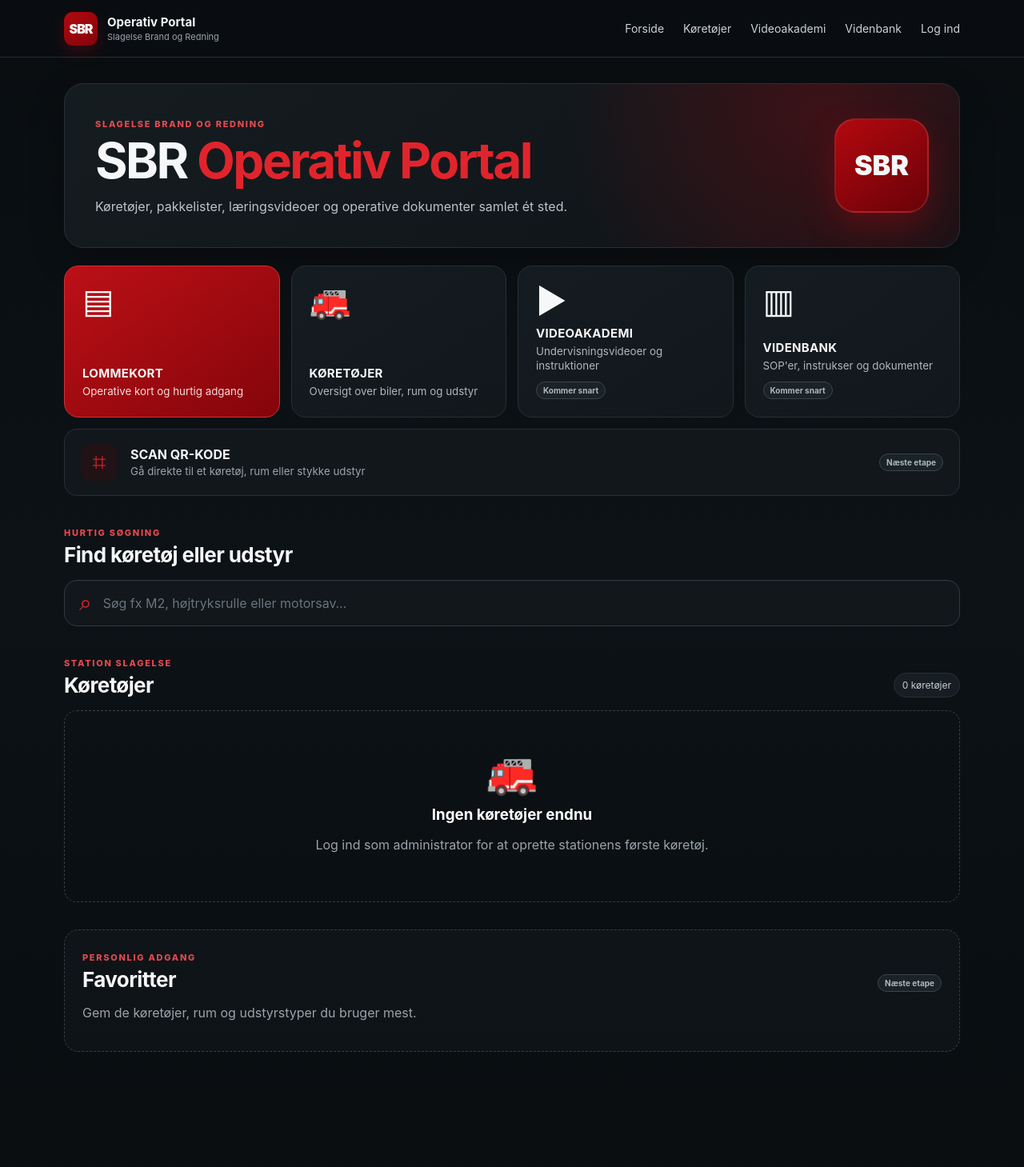
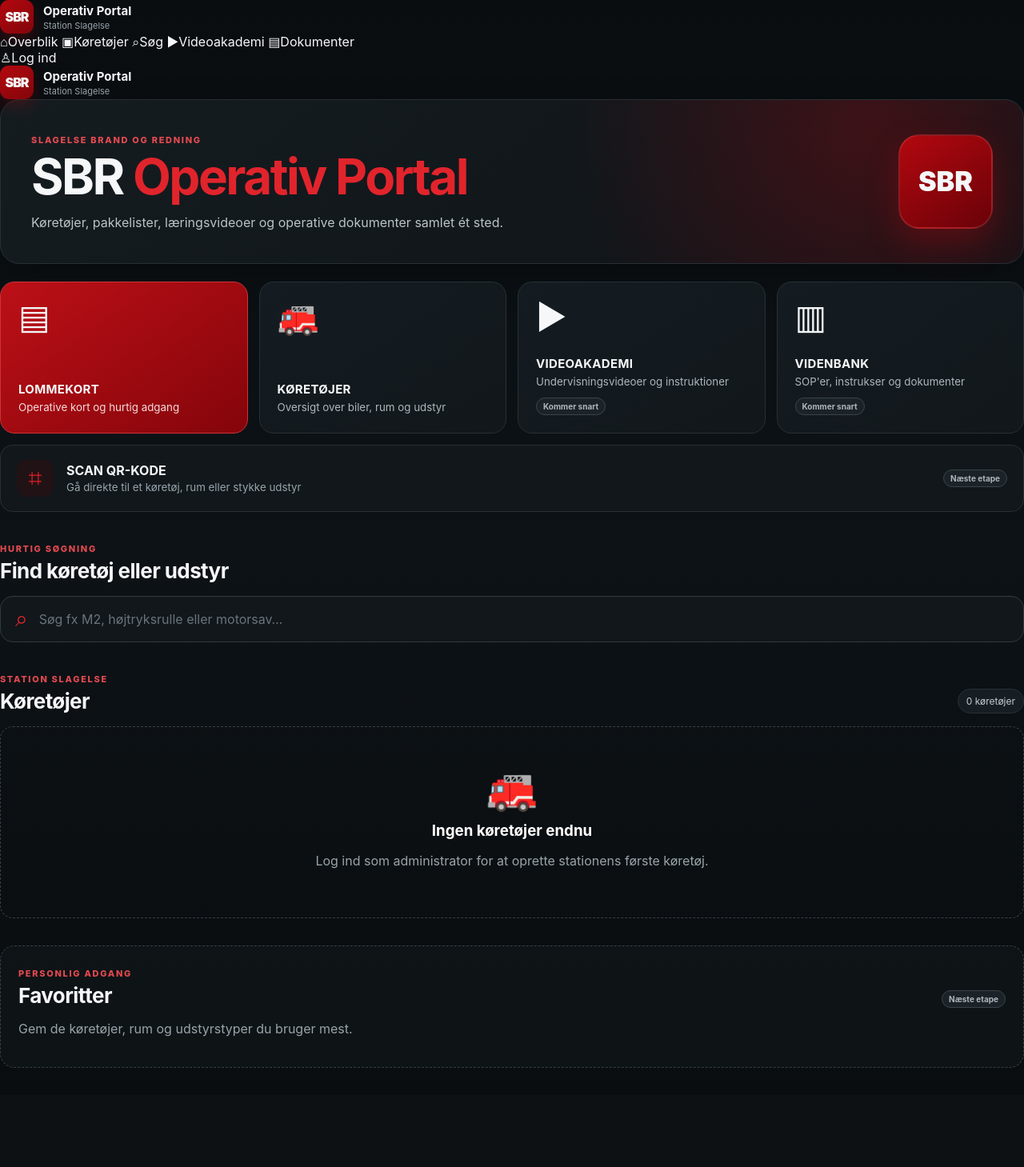
Before and after one commit to flr45/Pakkeliste_SBR, a FastAPI app: page / in a window 1280 px wide. Shown: the whole page at 80% size. After the commit the page ends 1335 px from the top, so only its background shows below. Run offline with FastAPI, Linux system fonts and the light colour scheme; data that the repository does not hold is empty.

Commit message:
Replace landing navigation with app shell

```diff
--- a/templates/base.html
+++ b/templates/base.html
@@ -3,36 +3,57 @@
 <head>
   <meta charset="utf-8">
   <meta name="viewport" content="width=device-width, initial-scale=1, viewport-fit=cover">
-  <meta name="theme-color" content="#a8070d">
+  <meta name="theme-color" content="#111416">
   <title>{% block title %}SBR Operativ Portal{% endblock %}</title>
   <link rel="stylesheet" href="/static/app.css">
   <script defer src="/static/app.js"></script>
 </head>
-<body>
-<header class="topbar">
-  <a class="brand" href="/" aria-label="SBR Operativ Portal">
+<body data-page="{{ page|default('') }}">
+<div class="app-shell">
+  <aside class="sidebar">
+    <a class="brand" href="/">
       <span class="brand-mark">SBR</span>
-    <span><strong>Operativ Portal</strong><small>Slagelse Brand og Redning</small></span>
+      <span class="brand-copy"><strong>Operativ Portal</strong><small>Station Slagelse</small></span>
     </a>
-  <nav class="desktop-nav" aria-label="Hovedmenu">
-    <a href="/">Forside</a>
-    <a href="/#koeretoejer">Køretøjer</a>
-    <a href="/#videoakademi">Videoakademi</a>
-    <a href="/#videnbank">Videnbank</a>
-    {% if logged %}<a href="/upload">Administration</a><a href="/logout">Log ud</a>{% else %}<a href="/login">Log ind</a>{% endif %}
+
+    <nav class="side-nav" aria-label="Hovedmenu">
+      <a href="/" class="{% if page == 'home' %}active{% endif %}"><span>⌂</span>Overblik</a>
+      <a href="/vehicles" class="{% if page == 'vehicles' %}active{% endif %}"><span>▣</span>Køretøjer</a>
+      <a href="/search" class="{% if page == 'search' %}active{% endif %}"><span>⌕</span>Søg</a>
+      <a href="/videos" class="{% if page == 'videos' %}active{% endif %}"><span>▶</span>Videoakademi</a>
+      <a href="/documents" class="{% if page == 'documents' %}active{% endif %}"><span>▤</span>Dokumenter</a>
     </nav>
+
+    <div class="sidebar-foot">
+      {% if logged %}
+        <a href="/upload" class="{% if page == 'admin' %}active{% endif %}"><span>⚙</span>Administration</a>
+        <a href="/logout"><span>↪</span>Log ud</a>
+      {% else %}
+        <a href="/login" class="{% if page == 'login' %}active{% endif %}"><span>♙</span>Log ind</a>
+      {% endif %}
+    </div>
+  </aside>
+
+  <div class="workspace">
+    <header class="mobile-topbar">
+      <a class="brand" href="/">
+        <span class="brand-mark">SBR</span>
+        <span class="brand-copy"><strong>Operativ Portal</strong><small>Station Slagelse</small></span>
+      </a>
     </header>
 
-<main class="container">
+    <main class="content">
       {% block content %}{% endblock %}
     </main>
+  </div>
+</div>
 
 <nav class="mobile-nav" aria-label="Mobilmenu">
-  <a href="/" class="active"><span>⌂</span>Forside</a>
-  <a href="/#koeretoejer"><span>🚒</span>Køretøjer</a>
-  <a href="/#soeg"><span>⌕</span>Søg</a>
-  <a href="/#favoritter"><span>☆</span>Favoritter</a>
-  {% if logged %}<a href="/upload"><span>⚙</span>Admin</a>{% else %}<a href="/login"><span>♙</span>Profil</a>{% endif %}
+  <a href="/" class="{% if page == 'home' %}active{% endif %}"><span>⌂</span>Overblik</a>
+  <a href="/vehicles" class="{% if page == 'vehicles' %}active{% endif %}"><span>▣</span>Køretøjer</a>
+  <a href="/search" class="{% if page == 'search' %}active{% endif %}"><span>⌕</span>Søg</a>
+  <a href="/videos" class="{% if page == 'videos' %}active{% endif %}"><span>▶</span>Videoer</a>
+  {% if logged %}<a href="/upload" class="{% if page == 'admin' %}active{% endif %}"><span>⚙</span>Admin</a>{% else %}<a href="/login" class="{% if page == 'login' %}active{% endif %}"><span>♙</span>Profil</a>{% endif %}
 </nav>
 </body>
 </html>
```
Lines whose indentation alone changed are shown as unchanged.
